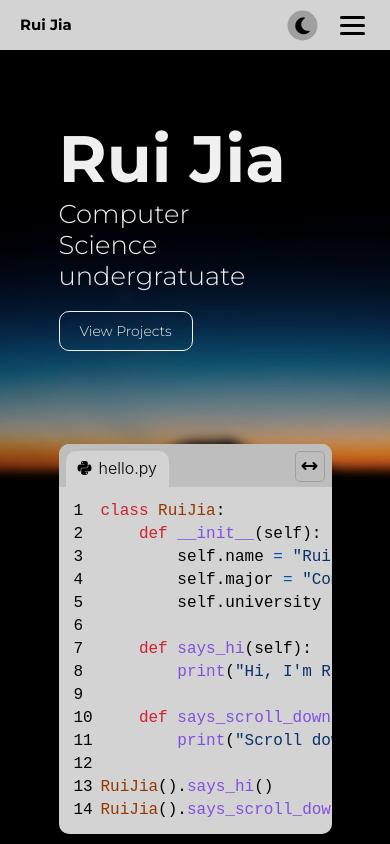
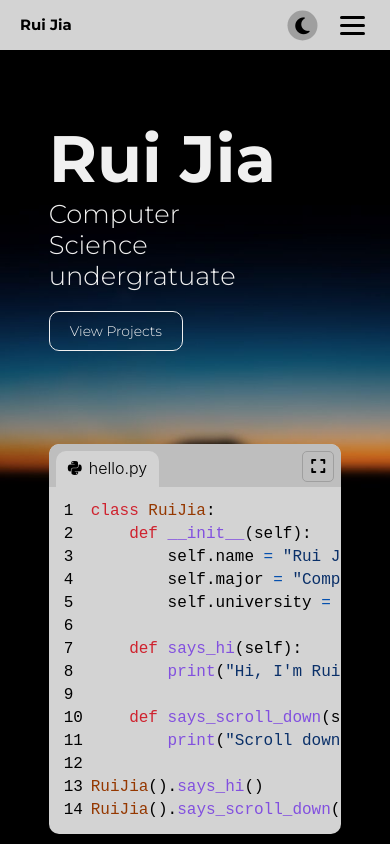
Before and after one commit to matochichap/portfolio-website-react, a React (Create React App) app: page / in a window 390 px wide. Shown: the top 844 px of the page. Built offline with nearby package versions, Linux system fonts and the light colour scheme.

Commit message:
minor changes

```diff
--- a/src/components/Components.css
+++ b/src/components/Components.css
@@ -184,6 +184,7 @@ hr {
     background-color: var(--color-text);
     margin: 5px;
     border-radius: 2px;
+    transition: background-color 1s ease;
 }
 
 .dropdown-nav {
@@ -192,7 +193,7 @@ hr {
 
 .dropdown-animation {
     transform: translateY(calc(-1 * var(--dropdown-nav-height)));
-    transition: transform 0.5s;
+    transition: transform 0.5s, background-color 1s ease;
 }
 
 .dropdown-animation-active {
@@ -254,8 +255,8 @@ hr {
 /* Intro */
 
 .intro {
-    --intro-content-left-width: 40%;
-    --intro-content-right-width: 60%;
+    --intro-content-left-width: 35%;
+    --intro-content-right-width: 65%;
     padding: 10% 0;
     height: 500px;
     display: flex;
@@ -270,7 +271,7 @@ hr {
     align-items: center;
     justify-content: space-between;
     height: fit-content;
-    width: 70%;
+    width: 75%;
 }
 
 .intro-content-left {
@@ -375,7 +376,7 @@ hr {
 
 @media (max-width: 768px) {
     .intro-content-right-expand-width {
-        width: 130%;
+        width: 120%;
     }
 }
 
@@ -642,14 +643,11 @@ hr {
 .project-link {
     color: var(--color-text);
     transition: color 1s ease;
+    text-decoration: none;
 }
 
 .project-buttons i {
     transition: background-color 0.5s ease, border 1s ease;
-}
-
-.project-link {
-    text-decoration: none;
 }
 
 .project-modal, .project-link, .project-flip-icon-back-box {
@@ -956,7 +954,7 @@ hr {
     display: flex;
     align-items: center;
     justify-content: center;
-    padding: 5px 6px;
+    padding: 5px 8px;
     margin-bottom: 5px;
     border: solid 1.5px var(--color-card-fg);
     border-radius: 5px;
--- a/src/components/IDE.js
+++ b/src/components/IDE.js
@@ -1,5 +1,5 @@
 import "./Components.css"
-import { useEffect, useRef } from "react"
+import { useState, useEffect, useRef } from "react"
 
 function IDE() {
     /*
@@ -7,11 +7,13 @@ function IDE() {
     red, blue, purple, orange, darkblue, default(white/black)
     */
     const expandIconRef = useRef(null)
+    const [isExpanded, setIsExpanded] = useState(false)
     useEffect(() => {
         const ideBox = document.getElementById("intro-content-right")
         const expandIcon = expandIconRef.current
         const expandIde = () => {
             ideBox.classList.toggle("intro-content-right-expand-width")
+            setIsExpanded(!isExpanded)
         }
 
         expandIcon.addEventListener("click", expandIde)
@@ -19,7 +21,7 @@ function IDE() {
         return () => {
             expandIcon.removeEventListener("click", expandIde)
         }
-    }, [])
+    }, [isExpanded])
 
     const tab = "    " // 4 spaces
     const code = [
@@ -49,7 +51,8 @@ function IDE() {
                     <span className="ide-tab-file">hello.py</span>
                 </div>
                 <div className="ide-expand-icon-box" ref={expandIconRef}>
-                    <i className="fa-solid fa-arrows-left-right"></i>
+                    {isExpanded ? <i className="fa-solid fa-compress"></i>
+                                : <i className="fa-solid fa-expand"></i>}
                 </div>
             </div>
             <div className="ide-body">
--- a/src/components/IntroV2.js
+++ b/src/components/IntroV2.js
@@ -43,7 +43,7 @@ function Intro() {
                         </h2>
                     </div>
                     <div className='intro-wrapper intro-link' ref={btnRef}>
-                        <Link className='intro-linkx' to='projects' smooth={true} duration={500}>View Projects</Link>
+                        <Link to='projects' smooth={true} duration={500}>View Projects</Link>
                     </div>
                 </div>
                 <div id='intro-content-right' className='intro-content-right' ref={ideRef}>
--- a/src/components/Projects.js
+++ b/src/components/Projects.js
@@ -59,11 +59,11 @@ function ProjectCard({ project, modalOpen, open, close, index }) {
                             <a className='project-link' href={`${project.link}`}>
                                 <i className="fa-solid fa-link fa-icon" style={{scale: "90%"}}></i>
                             </a>
-                            <div className="project-modal">
-                                <i className='fa-regular fa-lightbulb fa-icon-highlight' onClick={() => (modalOpen ? close() : open(index))}></i>
+                            <div className="project-modal" onClick={() => (modalOpen ? close() : open(index))}>
+                                <i className='fa-regular fa-lightbulb fa-icon-highlight'></i>
                             </div>
-                            <div className='project-flip-icon-back-box'>
-                                <i className='fa-solid fa-repeat fa-icon' ref={projectBackFlipBtnRef}></i>
+                            <div className='project-flip-icon-back-box' ref={projectBackFlipBtnRef}>
+                                <i className='fa-solid fa-repeat fa-icon'></i>
                             </div>
                         </div>
                     </div>
```
